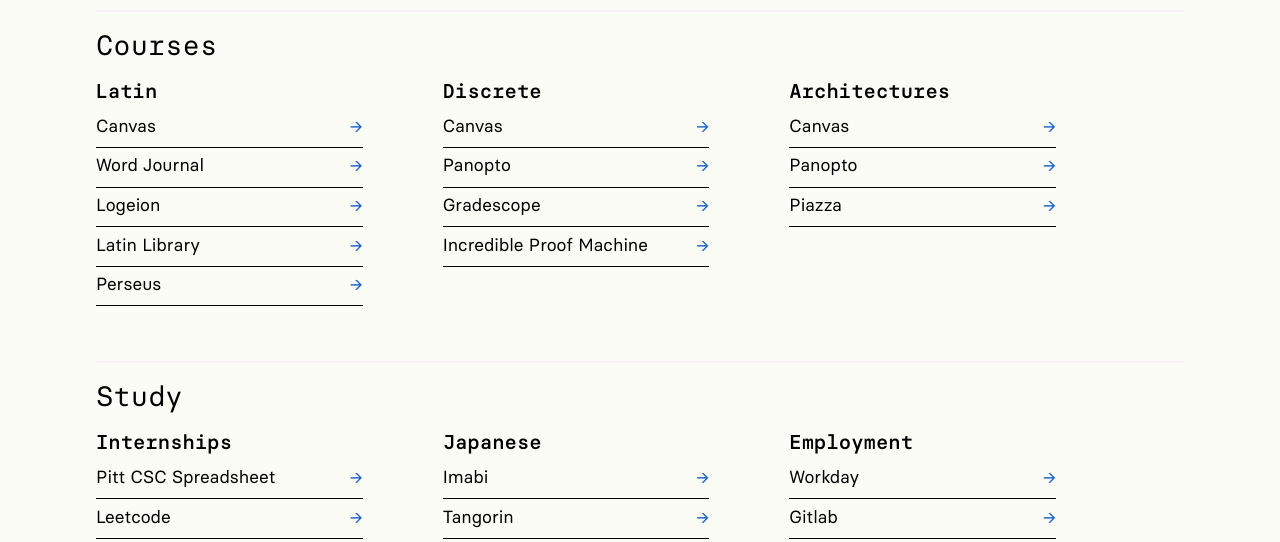
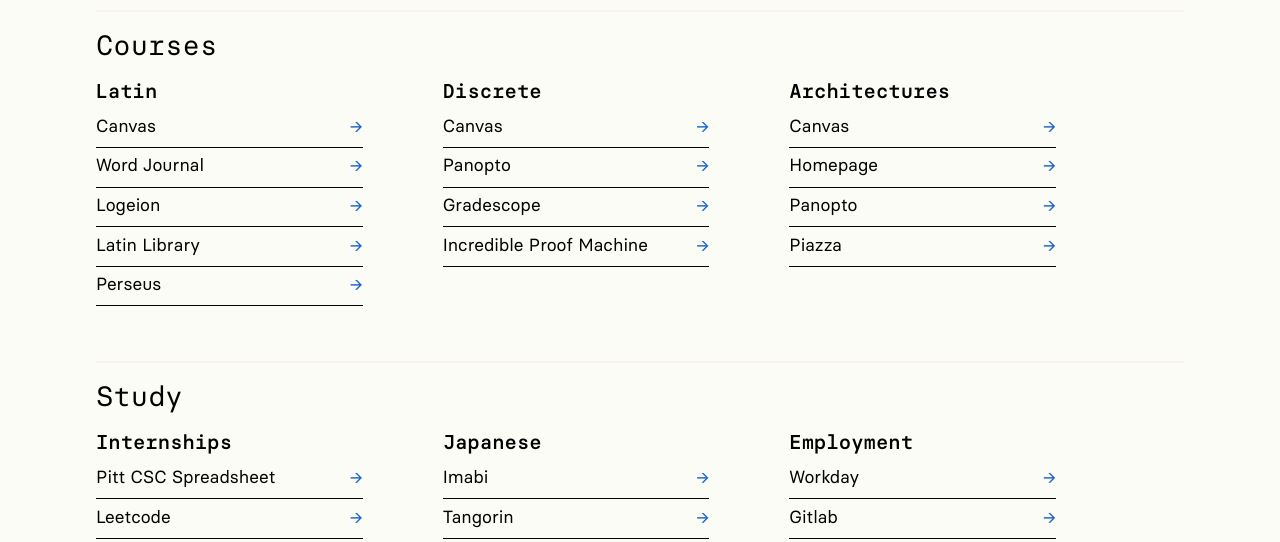
Before and after one commit to EndlessReform/keisling.me, a Gatsby site: page /homepage in a window 1280 px wide. Shown: the part 224-766 px from the top of the page. Built offline with nearby package versions, Linux system fonts and the light colour scheme; Gatsby itself is replaced by a stand-in of ours.

Commit message:
Added CMSC 222 homepage

```diff
--- a/src/pages/homepage.js
+++ b/src/pages/homepage.js
@@ -57,6 +57,7 @@
                             <h2>Architectures</h2>
                             <ul>
                                 <ThreeListItem link='https://canvas.uchicago.edu/courses/31047' linkName = "Canvas" />
+                                <ThreeListItem link='https://sites.google.com/uchicago.edu/cs222-fall-2020?pli=1&authuser=2'linkName = "Homepage" />
                                 <ThreeListItem link='https://uchicago.hosted.panopto.com/Panopto/Pages/Home.aspx' linkName = "Panopto" />
                                 <ThreeListItem link='https://piazza.com' linkName = "Piazza" />
                             </ul>
```
